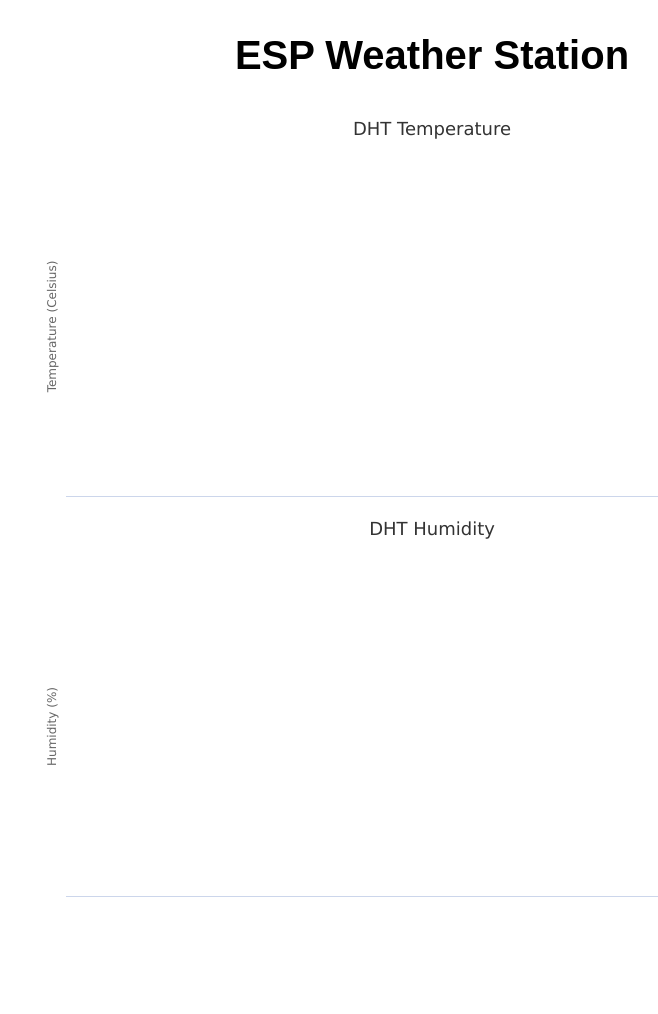
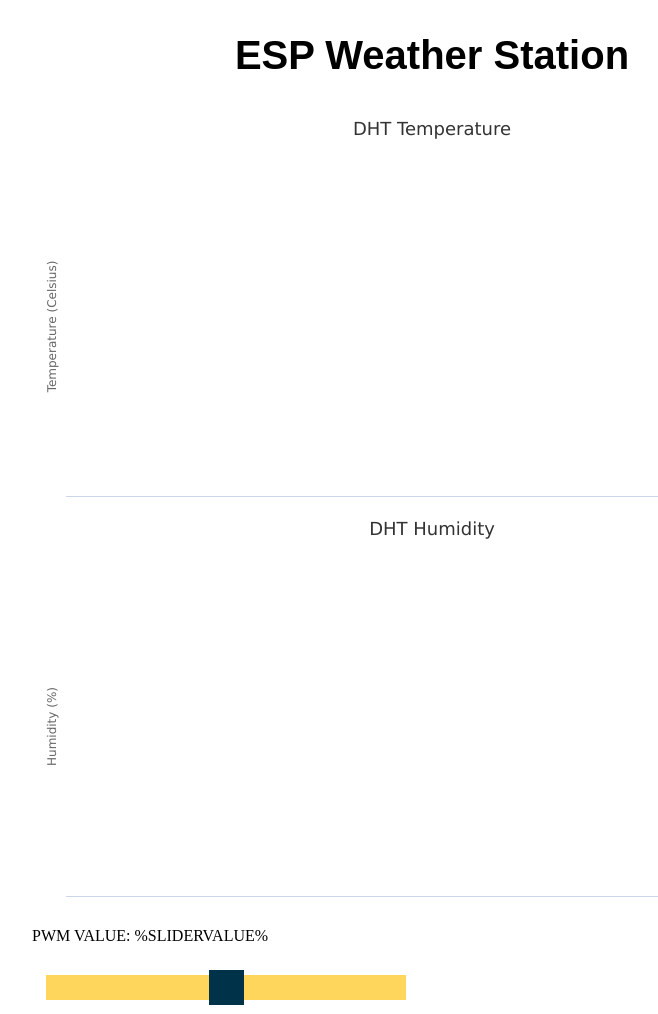
Before and after one commit to subairi/WebBase-IOT, a plain HTML site: page data/index.html in a window 1280 px wide. Shown: the whole page, without its empty margins (208-866 px from the left). Before the commit the page ends 911 px from the top, so only its background shows below. Drawn offline with nearby package versions, Linux system fonts and the light colour scheme.

Commit message:
Update index.html

```diff
--- a/data/index.html
+++ b/data/index.html
@@ -6,12 +6,21 @@ Permission is hereby granted, free of charge, to any person obtaining a copy of
 <style>
 body { min-width: 310px; max-width: 800px; height: 400px; margin: 0 auto; }
 h2 { font-family: Arial; font-size: 2.5rem; text-align: center;}
+.slider { -webkit-appearance: none; margin: 14px; width: 360px; height: 25px; background: #FFD65C;
+      outline: none; -webkit-transition: .2s; transition: opacity .2s;}
+    .slider::-webkit-slider-thumb {-webkit-appearance: none; appearance: none; width: 35px; height: 35px; background: #003249; cursor: pointer;}
+    .slider::-moz-range-thumb { width: 35px; height: 35px; background: #003249; cursor: pointer; }
 </style>
 </head>
 <body>
 <h2>ESP Weather Station</h2>
 <div id="chart-temperature" class="container"></div>
 <div id="chart-humidity" class="container"></div>
+
+
+<p> <span>PWM VALUE:</span> <span  id="textSliderValue">%SLIDERVALUE%</span></p>
+<p><input type="range" onchange="updateSliderPWM(this)" id="pwmSlider" min="0" max="255" value="%SLIDERVALUE%" step="1" class="slider"></p>
+
 </body>
 <script>
 var chartT = new Highcharts.Chart({
@@ -25,7 +34,9 @@ xAxis: { type: 'datetime',
 dateTimeLabelFormats: { second: '%H:%M:%S' }},
 yAxis: { title: { text: 'Temperature (Celsius)' }},
 credits: { enabled: false }});
-setInterval(function ( ) {
+
+setInterval(function ( )
+{
 var xhttp = new XMLHttpRequest();
 xhttp.onreadystatechange = function() {
 if (this.readyState == 4 && this.status == 200) {
@@ -39,6 +50,7 @@ chartT.series[0].addPoint([x, y], true, false, true);
 xhttp.open("GET", "/temperature", true);
 xhttp.send();
 }, 30000 ) ;
+
 var chartH = new Highcharts.Chart({
 chart:{ renderTo:'chart-humidity' },
 title: { text: 'DHT Humidity' },
@@ -49,6 +61,7 @@ xAxis: { type: 'datetime',
 dateTimeLabelFormats: { second: '%H:%M:%S' }},
 yAxis: { title: { text: 'Humidity (%)' }},
 credits: { enabled: false }});
+
 setInterval(function ( ) {
 var xhttp = new XMLHttpRequest();
 xhttp.onreadystatechange = function() {
@@ -64,5 +77,15 @@ chartH.series[0].addPoint([x, y], true, false, true);
 xhttp.open("GET", "/humidity", true);
 xhttp.send();
 }, 30000 ) ;
+
+function updateSliderPWM(element) {
+  var sliderValue = document.getElementById("pwmSlider").value;
+  document.getElementById("textSliderValue").innerHTML = sliderValue;
+  console.log(sliderValue);
+  var xhr = new XMLHttpRequest();
+  xhr.open("GET", "/slider?value="+sliderValue, true);
+  xhr.send();
+}
+
 </script>
 </html>
```
